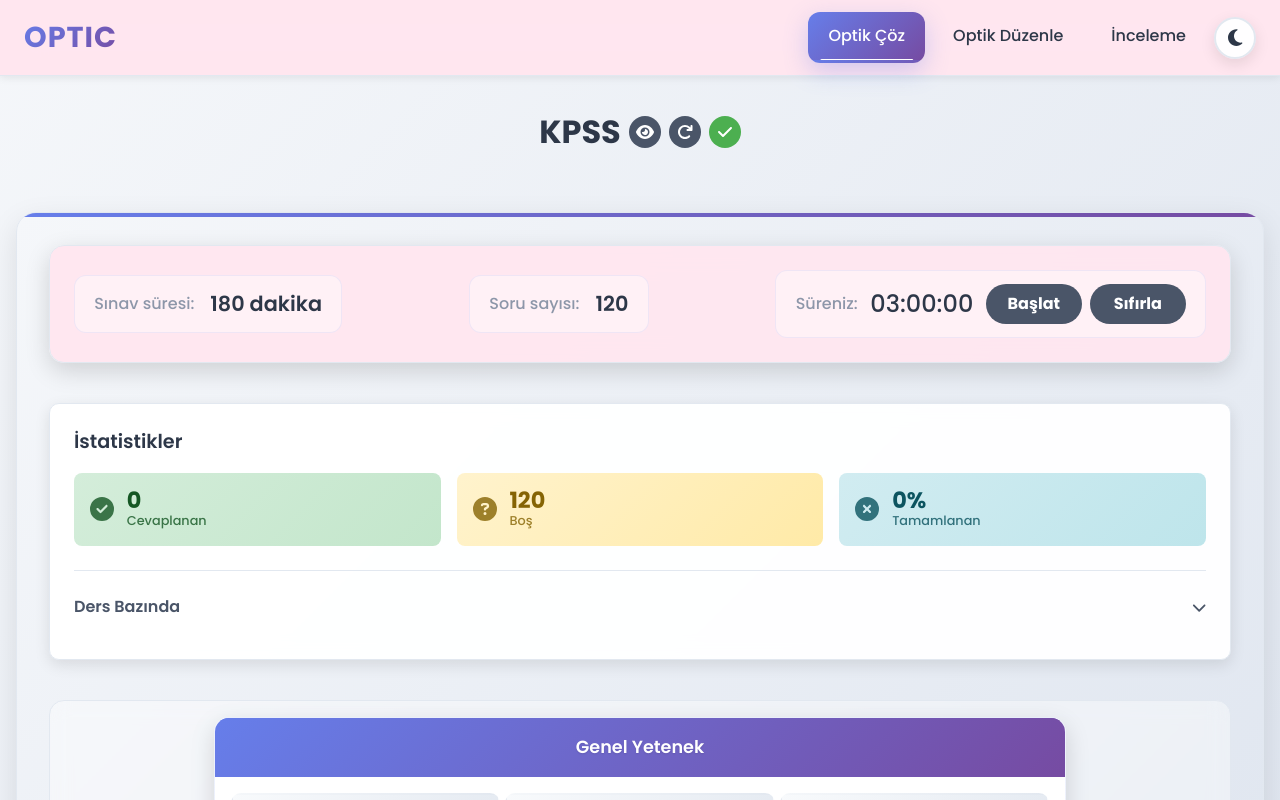
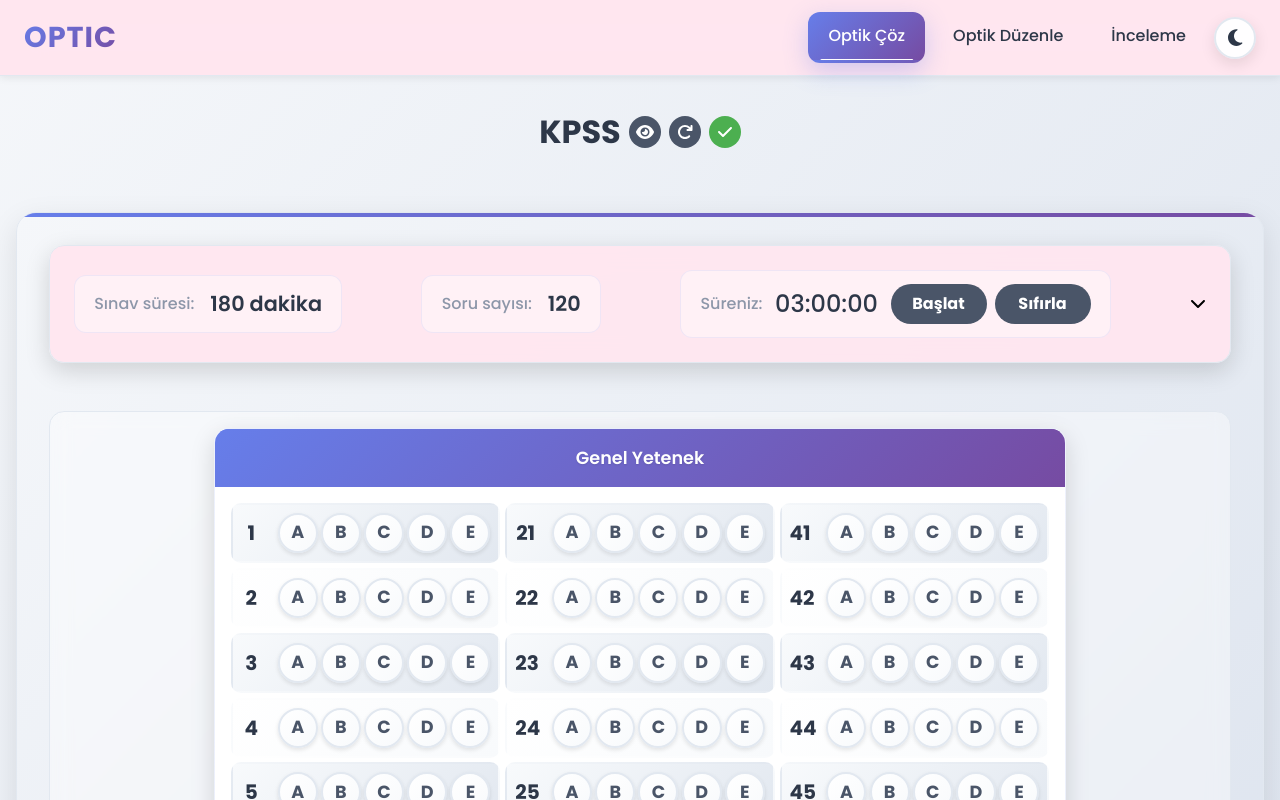
Before and after one commit to memeteminozturk/E-Optic, a React (Vite) app: page / in a window 1280 px wide. Shown: the top 800 px of the page. Built offline with nearby package versions, Linux system fonts and the light colour scheme.

Commit message:
feat: Enhance statistics panel with toggle functionality and styling adjustments

```diff
--- a/src/components/Statistics.css
+++ b/src/components/Statistics.css
@@ -3,11 +3,12 @@
   border-radius: 10px;
   padding: 1.5rem;
   box-shadow: var(--shadow-md);
-  margin: 1rem 0;
   border-left: 4px solid var(--primary-color);
   backdrop-filter: blur(10px);
   border: 1px solid var(--border-color);
   transition: all 0.3s ease;
+  width: 100%;
+  margin-bottom: 1rem;
 }
 
 .statistics-panel:hover {
--- a/src/pages/OpticPage/index.jsx
+++ b/src/pages/OpticPage/index.jsx
@@ -5,12 +5,22 @@
 import { useSelector } from "react-redux";
 import { useNavigate } from "react-router-dom";
 import { FontAwesomeIcon } from "@fortawesome/react-fontawesome";
-import { faRedo, faCheck, faEye } from "@fortawesome/free-solid-svg-icons";
+import {
+  faRedo,
+  faCheck,
+  faEye,
+  faChartBar,
+  faChevronDown,
+  faChevronUp,
+} from "@fortawesome/free-solid-svg-icons";
 
 const OpticPage = () => {
   const navigate = useNavigate();
   const optic = useSelector((state) => state.optic);
   const options = ["A", "B", "C", "D", "E"];
+
+  // State for statistics panel toggle
+  const [isStatsOpen, setIsStatsOpen] = useState(false);
 
   // LocalStorage'dan seçilen şıkları al
   const [selectedAnswers, setSelectedAnswers] = useState(() => {
@@ -79,6 +89,11 @@
   const goToReview = () => {
     navigate("/review");
   };
+  // Toggle statistics panel
+  const toggleStats = (e) => {
+    e.stopPropagation(); // Prevent event bubbling
+    setIsStatsOpen(!isStatsOpen);
+  };
 
   return (
     <div className="optic-page">
@@ -110,7 +125,9 @@
           </div>
         </div>
         <div className="optic-group">
-          <div className="subtitles">
+          <div className="subtitles-container">
+            <div className="subtitles-header">
+              <div className="subtitles sticky-subtitles">
                 <p className="subtitle">
                   <span className="passive">Sınav süresi:</span>{" "}
                   {optic.examTime / 60 / 1000} dakika
@@ -129,9 +146,24 @@
                   <Timer time={optic.examTime} resetTimer={resetTimer} />
                   {/* clearAnswers fonksiyonunu çağır */}
                 </div>
+                <button
+                  className="toggle-btn"
+                  onClick={toggleStats}
+                  title={isStatsOpen ? "İstatistikleri gizle" : "İstatistikleri göster"}
+                >
+                  <FontAwesomeIcon
+                    icon={isStatsOpen ? faChevronUp : faChevronDown}
+                    className="subtitles-toggle-icon"
+                  />
+                </button>
               </div>
-
+            </div>
+            {isStatsOpen && (
+              <div className="stats-container">
                 <Statistics selectedAnswers={selectedAnswers} optic={optic} />
+              </div>
+            )}
+          </div>
 
           {/* for loop */}
           <div className="optic-subjects">
```
Lines whose indentation alone changed are shown as unchanged.
